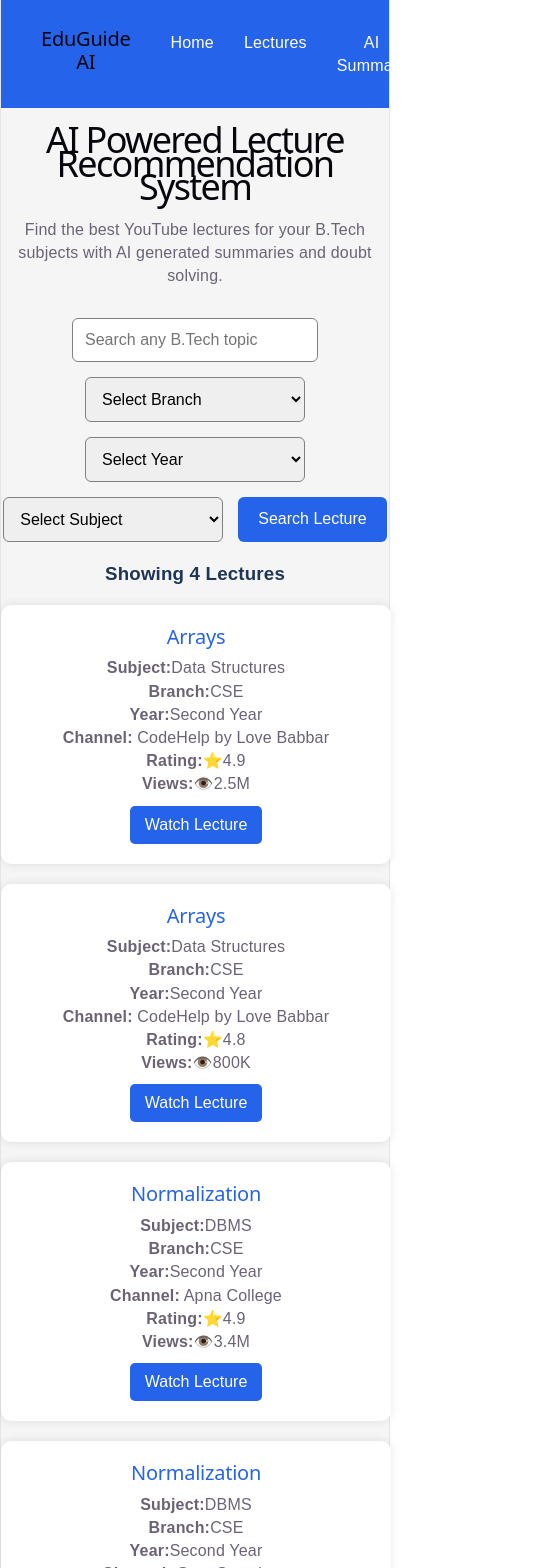
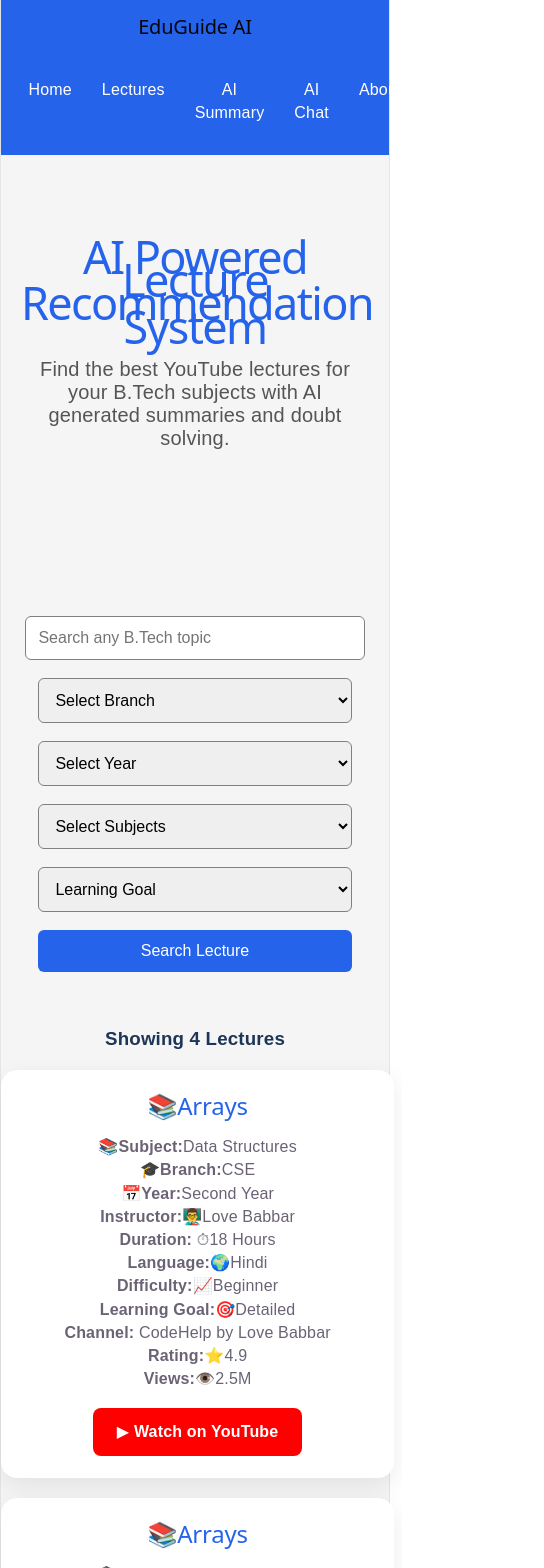
Before and after one commit to Anshika-29/EduGuide-AI, a React app in the folder frontend/: page / in a window 390 px wide. Shown: the top 1568 px of the page, 544 px wide, since content can reach past the window. Built offline with nearby package versions, Linux system fonts and the light colour scheme; the HTML template or start-up script is replaced by a standard one.

Commit message:
Enhance lecture search and modernize UI

```diff
--- a/frontend/src/App.css
+++ b/frontend/src/App.css
@@ -36,15 +36,24 @@ body{
   display: flex;
   flex-wrap: wrap;
   justify-content: center;
-  gap: 15px;
-  margin-top: 30px;
+  align-items: center;
+  gap: 18px;
+  margin:35px auto;
+  padding: 20px;
 }
-input,select{
+input,
+select{
   padding: 12px;
   font-size: 16px;
   width: 220px;
   border-radius: 6px;
   border: 1px solid gray;
+}
+input:focus,
+select:focus{
+  outline:none;
+  border-color:#2563eb;
+  box-shadow: 0 0 8px rgba(37,99,235,0.3);
 }
 button{
   padding: 12px 20px;
@@ -59,16 +68,17 @@ button:hover{
   background: #1d4ed8;
 }
 .card{
-  width:350px;
+  width:360px;
   margin:20px auto;
-  padding:20px;
-  border-radius: 10px;
+  padding:22px;
+  border-radius: 16px;
   background: white;
-  box-shadow: 0 0 10px rgba(0,0,0,0.1);
-  transition: 0.3s;
+  box-shadow: 0 8px 25px rgba(0,0,0,0.08);
+  transition:all 0.3s ease;
 }
 .card:hover{
-  transform: translateY(-8px);
+  transform: translateY(-10px);
+  box-shadow: 0 15px 35px rgba(37,99,235,0.2);
 }
 .card h2{
   color: #2563eb;
@@ -84,6 +94,11 @@ button:hover{
 }
 .card button:hover{
   background: #1d4ed8;
+}
+.lecture-title{
+  color:#2563eb;
+  font-size: 24px;
+  margin-bottom: 15px;
 }
 .results{
   text-align: center;
@@ -103,3 +118,43 @@ button:hover{
 .no-results p{
   color: #555;
 }
+.watch-btn{
+  display: inline-block;
+  margin-top: 18px;
+  background: #ff0000;
+  color: white;
+  padding: 12px 24px;
+  border-radius: 8px;
+  text-decoration: none;
+  font-weight: bold;
+  transition: 0.3s ease;
+}
+.watch-btn:hover{
+  background: #cc0000;
+  transform: scale(1.05);
+}
+lecture-container{
+  display: flex;
+  flex-wrap: wrap;
+  justify-content: center;
+  gap:25px;
+  padding: 30px;
+}
+@media(max-width:768px){
+  .navbar{
+    flex-direction: column;
+    gap: 15px;
+    text-align: center;
+  }
+  .search-box{
+    flex-direction: column;
+  }
+  input,
+  select,
+  button{
+    width: 90%;
+  }
+  .card{
+    width: 90%;
+  }
+}
--- a/frontend/src/App.jsx
+++ b/frontend/src/App.jsx
@@ -10,6 +10,7 @@ function App(){
   const[searchBranch,setSearchBranch]=useState("");
   const[searchYear,setSearchYear]=useState("");
   const[searchSubject,setSearchSubject]=useState("");
+  const[searchLearningGoal,setSearchLearningGoal]=useState("");
   const filteredLectures=lectures.filter((lecture) =>
   {
     const topicMatch=
@@ -25,7 +26,10 @@ function App(){
       const subjectMatch=
       searchSubject ===""||
       lecture.subject === searchSubject;
-      return topicMatch && branchMatch&&yearMatch&&subjectMatch;
+      const learningGoalMatch=
+      searchLearningGoal ===""||
+      lecture.learningGoal === searchLearningGoal;
+      return topicMatch && branchMatch&&yearMatch&&subjectMatch&&learningGoalMatch;
   }
   );
   return(
@@ -36,6 +40,7 @@ function App(){
       setSearchBranch={setSearchBranch}
       setSearchYear={setSearchYear}
       setSearchSubject={setSearchSubject}
+      setSearchLearningGoal={setSearchLearningGoal}
       />
       <div className="results">
         <h3>
@@ -45,19 +50,26 @@ function App(){
       </div>
       {
         filteredLectures.length> 0 ?(
-      filteredLectures.map((lecture,index) =>
+          <div className="lecture-container">
+      {filteredLectures.map((lecture,index) =>
       (<LectureCard
         key={lecture.id}
         title={lecture.topic}
         subject={lecture.subject}
         branch={lecture.branch}
         year={lecture.year}
+        instructor={lecture.instructor}
+        duration={lecture.duration}
+        language={lecture.language}
+        difficulty={lecture.difficulty}
+        learningGoal={lecture.learningGoal}
         channel={lecture.channel}
         rating={lecture.rating}
         views={lecture.views}
         link={lecture.link}
         />
-      ))
+      ))}
+            </div>
       ):(
         <div className="no-results">
           <h2>😔 No lectures found</h2>
--- a/frontend/src/components/Hero.jsx
+++ b/frontend/src/components/Hero.jsx
@@ -1,6 +1,6 @@
 function Hero(){
     return(
-        <div classNAme="hero">
+        <div className="hero">
             <h1>AI Powered Lecture Recommendation System</h1>
             <p>Find the best YouTube lectures for your B.Tech subjects with AI generated summaries and doubt solving.</p>
         </div>
--- a/frontend/src/components/LectureCard.jsx
+++ b/frontend/src/components/LectureCard.jsx
@@ -1,14 +1,22 @@
-function LectureCard({title,subject,branch,year,channel,rating,views,link}){
+function LectureCard({title,subject,branch,year,channel,rating,views,link,instructor,duration,language,difficulty,learningGoal}){
     return(
         <div className="card">
-            <h2>{title}</h2>
-            <p><strong>Subject:</strong>{subject}</p>
-            <p><strong>Branch:</strong>{branch}</p>
-            <p><strong>Year:</strong>{year}</p>
+            <h2 className="lecture-title">📚{title}</h2>
+            <p><strong>📚Subject:</strong>{subject}</p>
+            <p><strong>🎓Branch:</strong>{branch}</p>
+            <p><strong>📅Year:</strong>{year}</p>
+            <p><strong>Instructor:</strong>👨‍🏫{instructor}</p>
+            <p><strong>Duration:</strong> ⏱{duration}</p>
+            <p><strong>Language:</strong>🌍{language}</p>
+            <p><strong>Difficulty:</strong>📈{difficulty}</p>
+            <p><strong>Learning Goal:</strong>🎯{learningGoal}</p>
             <p><strong>Channel:</strong> {channel}</p>
             <p><strong>Rating:</strong>⭐{rating}</p>
             <p><strong>Views:</strong>👁️{views}</p>
-            <button onClick={()=>window.open(link,"_blank")}>Watch Lecture</button>
+            <a href={link}
+            target="_blank"
+            rel="noopener noreffer"
+            className="watch-btn"> ▶ Watch on YouTube</a>
         </div>
     );
 }
--- a/frontend/src/components/SearchForm.jsx
+++ b/frontend/src/components/SearchForm.jsx
@@ -1,15 +1,23 @@
 import {useState } from "react";
-function SearchForm({ setSearchTopic,setSearchBranch,setSearchYear,setSearchSubject}){
+import subjectsByBranch from"../data/subjects";
+function SearchForm({ setSearchTopic,setSearchBranch,setSearchYear,setSearchSubject,setSearchLearningGoal}){
     const [topic,setTopic]=useState("");
     const [branch,setBranch]=useState("");
     const [year,setYear]=useState("");
     const [semester,setSemester]=useState("");
     const [subject,setSubject]=useState("");
+    const [learningGoal,setLearningGoal]=useState("");
+    const availableSubjects=subjectsByBranch[branch]||[];
+   console.log("subjectsByBranch =", subjectsByBranch);
+console.log("branch =", branch);
+console.log("subjectsByBranch[branch] =", subjectsByBranch[branch]);
+console.log("availableSubjects =", availableSubjects);
     const searchLecture= () =>{
         setSearchTopic(topic);
         setSearchBranch(branch);
         setSearchYear(year);
         setSearchSubject(subject);
+        setSearchLearningGoal(learningGoal);
     }
     return(
         <div className="search-box">
@@ -36,14 +44,29 @@ function SearchForm({ setSearchTopic,setSearchBranch,setSearchYear,setSearchSubj
                 <option value="Fourth Year">Fourth Year </option>
 
             </select>
-            <select value={subject}
-            onChange={(e) => setSubject(e.target.value)}>
-                <option value="">Select Subject</option>
-                <option>Data Structures</option>
-                <option>Operating System</option>
-                <option>DBMS</option>
-                <option>Computer Network</option>
-                <option>Machine Learning </option>
+      <select
+    value={subject}
+    onChange={(e) => setSubject(e.target.value)}
+>
+    <option value="">Select Subjects</option>
+
+    {availableSubjects.map((sub) => {
+        console.log("Rendering:", sub);
+        return (
+            <option key={sub} value={sub}>
+                {sub}
+            </option>
+        );
+    })}
+</select>
+
+
+
+            <select value={learningGoal}
+            onChange={(e)=>setLearningGoal(e.target.value)}>
+                <option value="">Learning Goal</option>
+                <option value="Detailed">Detailed</option>
+                <option value="Revision">Revision</option>
             </select>
             <button onClick={searchLecture}>
                 Search Lecture
--- /dev/null
+++ b/frontend/src/data/subjects.js
@@ -0,0 +1,40 @@
+
+const subjectsByBranch={
+    CSE:[
+        "Data Structure",
+        "DBMS",
+        "Operating Syatem",
+        "Computer Networks",
+        "Machine Learning"
+    ],
+    IT:[
+        "Web Development",
+        "Python Programming",
+        "Cloud Computing",
+        "Cyber Security",
+        "Data Structures",
+        "DBMS",
+        "Operating System",
+        "Computer Networks"
+    ],
+    ECE:[
+        "Digital Electronics",
+        "Signals and Systems",
+        "Analog Electronics",
+        "Microprocessors",
+        "Communication Systems"
+    ],
+    EEE:[
+        "Electrical Machines",
+        "Power Systems",
+        "Control Systems",
+        "Power Electronics"
+    ],
+    Mechanical:[
+        "Thermodynamics",
+        "Fluid MEchanics",
+        "Manufacturing",
+        "Machine Design"
+    ]
+};
+export default subjectsByBranch;
```
